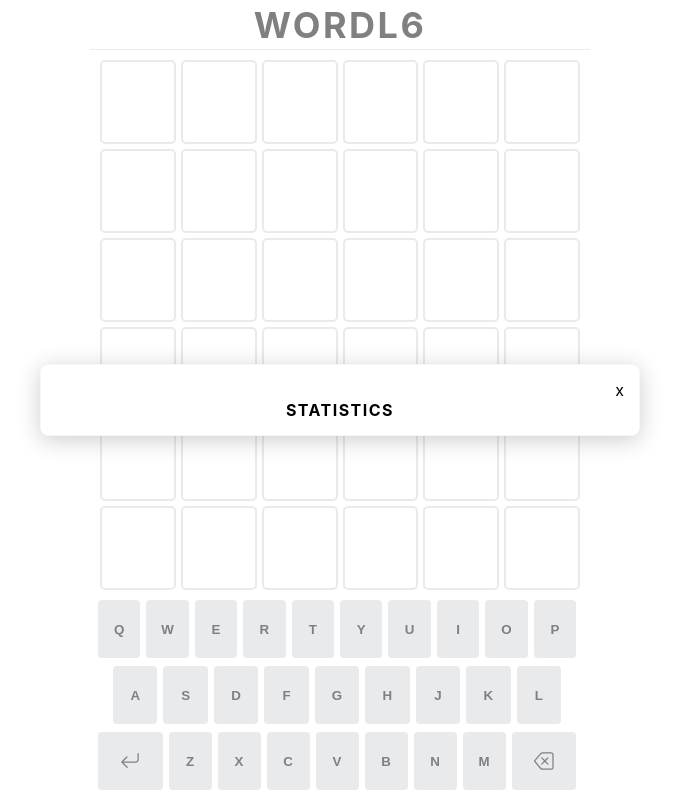
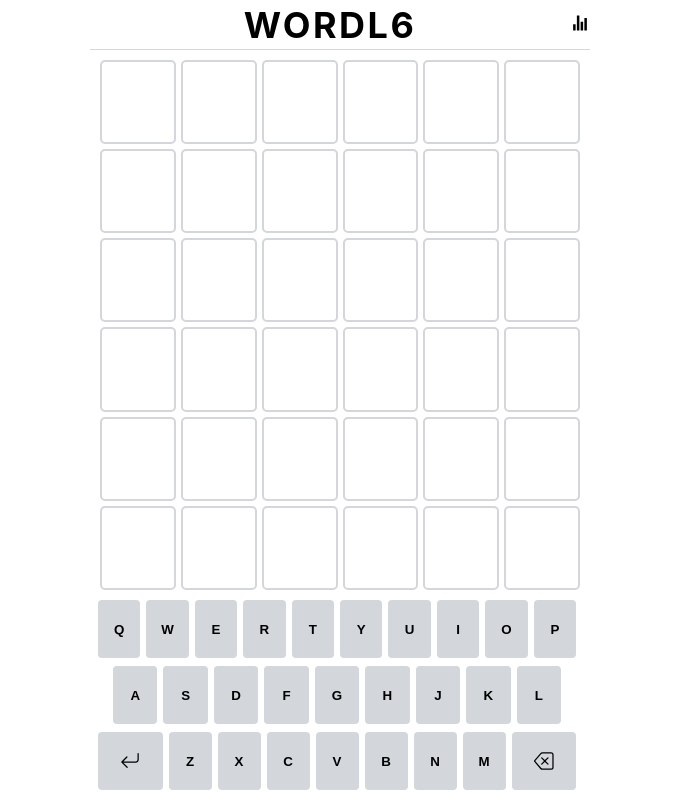
Before and after one commit to TheThomasY/wordl6, a Next.js app: page / in a window 1280 px wide. Shown: the whole page, without its empty margins (300-979 px from the left). Built offline with nearby package versions, Linux system fonts and the light colour scheme.

Commit message:
feat: toggle modal

```diff
--- a/components/Header/Header.js
+++ b/components/Header/Header.js
@@ -1,11 +1,22 @@
 import React from 'react';
 
+// Css
 import styles from './Header.module.scss';
 
-export default function Header() {
+// React Icons
+import { IoIosStats } from 'react-icons/io';
+
+export default function Header(props) {
+  const toggleStats = () => {
+    props.toggleStats();
+  };
+
   return (
     <div className={styles.header}>
       <h1 className={styles.title}>Wordl6</h1>
+      <div onClick={toggleStats}>
+        <IoIosStats size={'2rem'} />
+      </div>
     </div>
   );
 }
--- a/components/UI/Modal.js
+++ b/components/UI/Modal.js
@@ -3,11 +3,20 @@ import React, { useState, useEffect } from 'react';
 // Css
 import styles from './Modal.module.scss';
 
-export default function PopUp() {
+// React Icons
+import { AiOutlineClose } from 'react-icons/ai';
+
+export default function PopUp(props) {
+  const toggleStats = () => {
+    props.toggleStats();
+  };
+
   return (
     <div className={styles.overlay}>
       <div className={styles.modal}>
-        <div className={styles.close}>x</div>
+        <div onClick={toggleStats} className={styles.close}>
+          <AiOutlineClose size={'2rem'} />
+        </div>
         <h2>Statistics</h2>
       </div>
     </div>
--- a/components/UI/Modal.module.scss
+++ b/components/UI/Modal.module.scss
@@ -25,6 +25,7 @@
   box-shadow: 0 4px 23px 0 rgb(0 0 0 / 20%);
 
   h2 {
+    margin-top: 1rem;
     font-size: 1.6rem;
     text-transform: uppercase;
     letter-spacing: 0.15rem;
--- a/pages/index.js
+++ b/pages/index.js
@@ -21,6 +21,7 @@ export default function Home() {
   const [word, setWord] = useState('answer');
   const [gameState, setGameState] = useState('playing');
 
+  // * Board typing ------
   const [board, setBoard] = useState({
     1: '      ',
     2: '      ',
@@ -32,6 +33,7 @@ export default function Home() {
   const [currentRow, setCurrentRow] = useState(1);
   const [currentTile, setCurrentTile] = useState(0);
 
+  // * Colour coding for letters ------
   const [colours, setColours] = useState({
     0: {},
     1: {},
@@ -41,13 +43,21 @@ export default function Home() {
     5: {},
     6: {},
   });
-
   const [keyStatus, setKeyStatus] = useState({});
 
-  // * Pop Up Messages
+  // * Pop Up Messages ------
   const [messages, setMessages] = useState('');
   const clearMessages = () => {
     setMessages('');
+  };
+
+  // * Statistics Modal ------
+  const [showStats, setShowStats] = useState(false);
+
+  const toggleStats = () => {
+    setShowStats((prevShowStats) => {
+      return !prevShowStats;
+    });
   };
 
   // * Pick a random word in the answer list and assign that as the correct word
@@ -205,9 +215,9 @@ export default function Home() {
         <meta name='description' content='Generated by create next app' />
         <link rel='icon' href='/favicon.ico' />
       </Head>
-      <Header />
+      <Header toggleStats={toggleStats} />
       <PopUp messages={messages} clearMessages={clearMessages} />
-      <Modal />
+      {showStats && <Modal toggleStats={toggleStats} />}
       <GameBoard board={board} colours={colours} />
       <Keyboard updateBoard={updateBoard} keyStatus={keyStatus} />
     </div>
```
